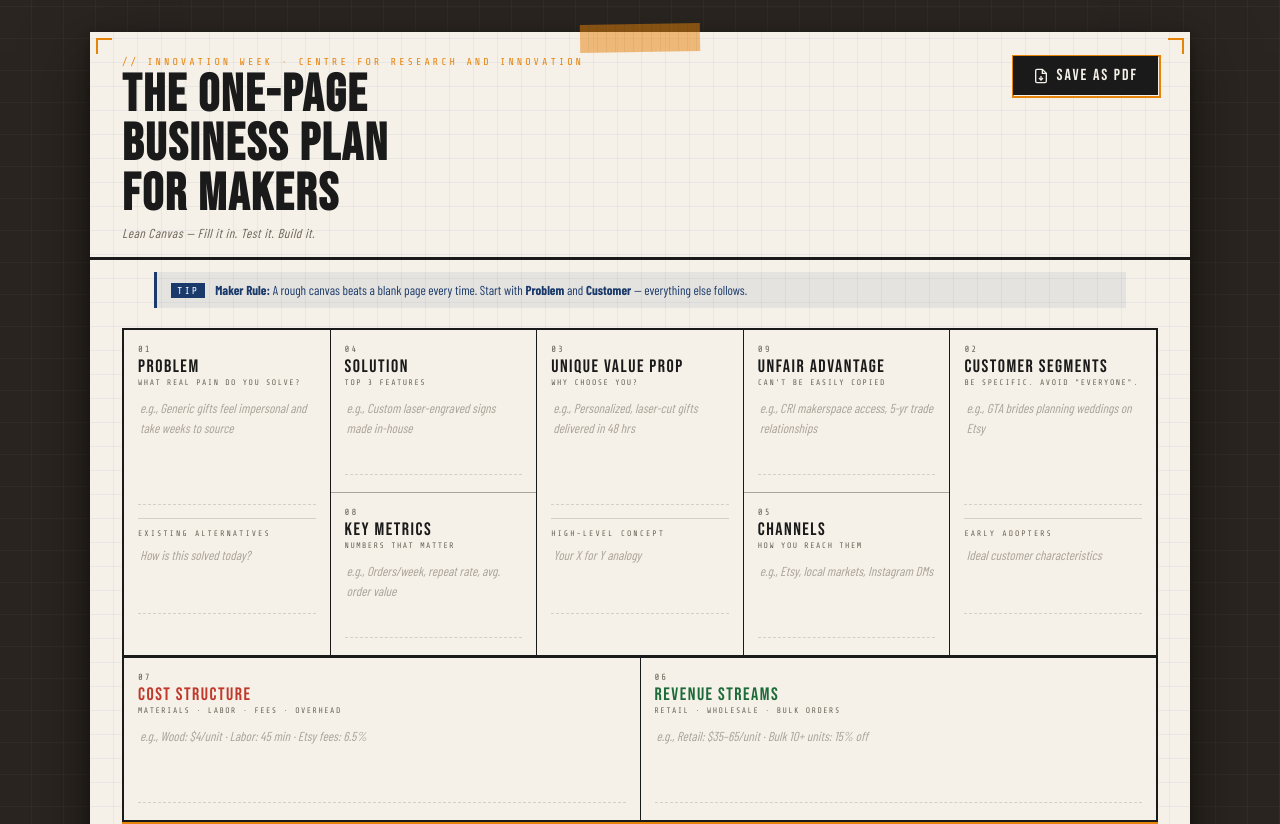
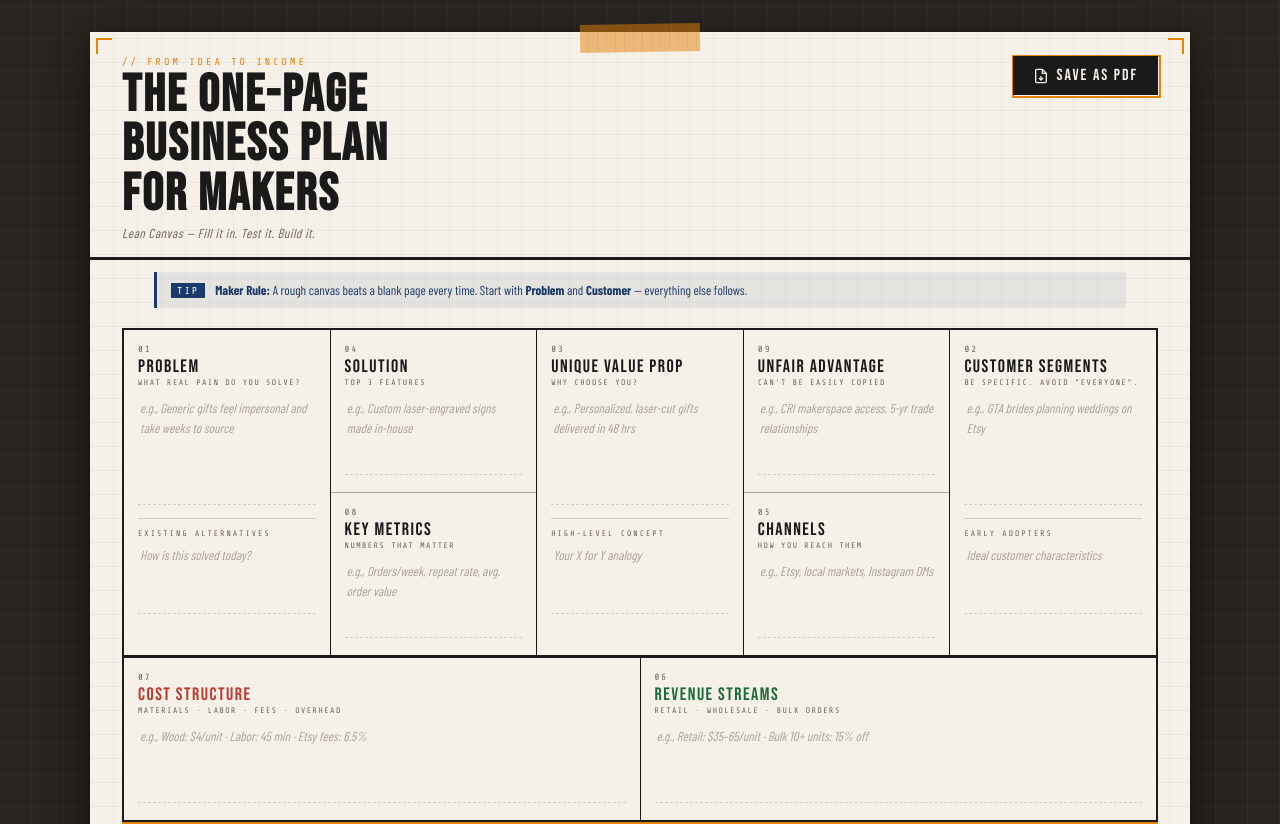
Before and after one commit to rigarcia07/maker-lean-canvas, a plain HTML site: page index.html in a window 1280 px wide. Shown: the top 824 px of the page. Drawn offline with nearby package versions, Linux system fonts and the light colour scheme; a web font is replaced by a local one.

Commit message:
Update index.html

```diff
--- a/index.html
+++ b/index.html
@@ -444,7 +444,7 @@
     <!-- HEADER -->
     <header>
         <div class="header-left">
-            <div class="header-eyebrow">// Innovation Week · Centre for Research and Innovation</div>
+            <div class="header-eyebrow">// FROM IDEA TO INCOME</div>
             <h1>The One-Page<br>Business Plan<br>for Makers</h1>
             <div class="header-sub">Lean Canvas — Fill it in. Test it. Build it.</div>
         </div>
```
